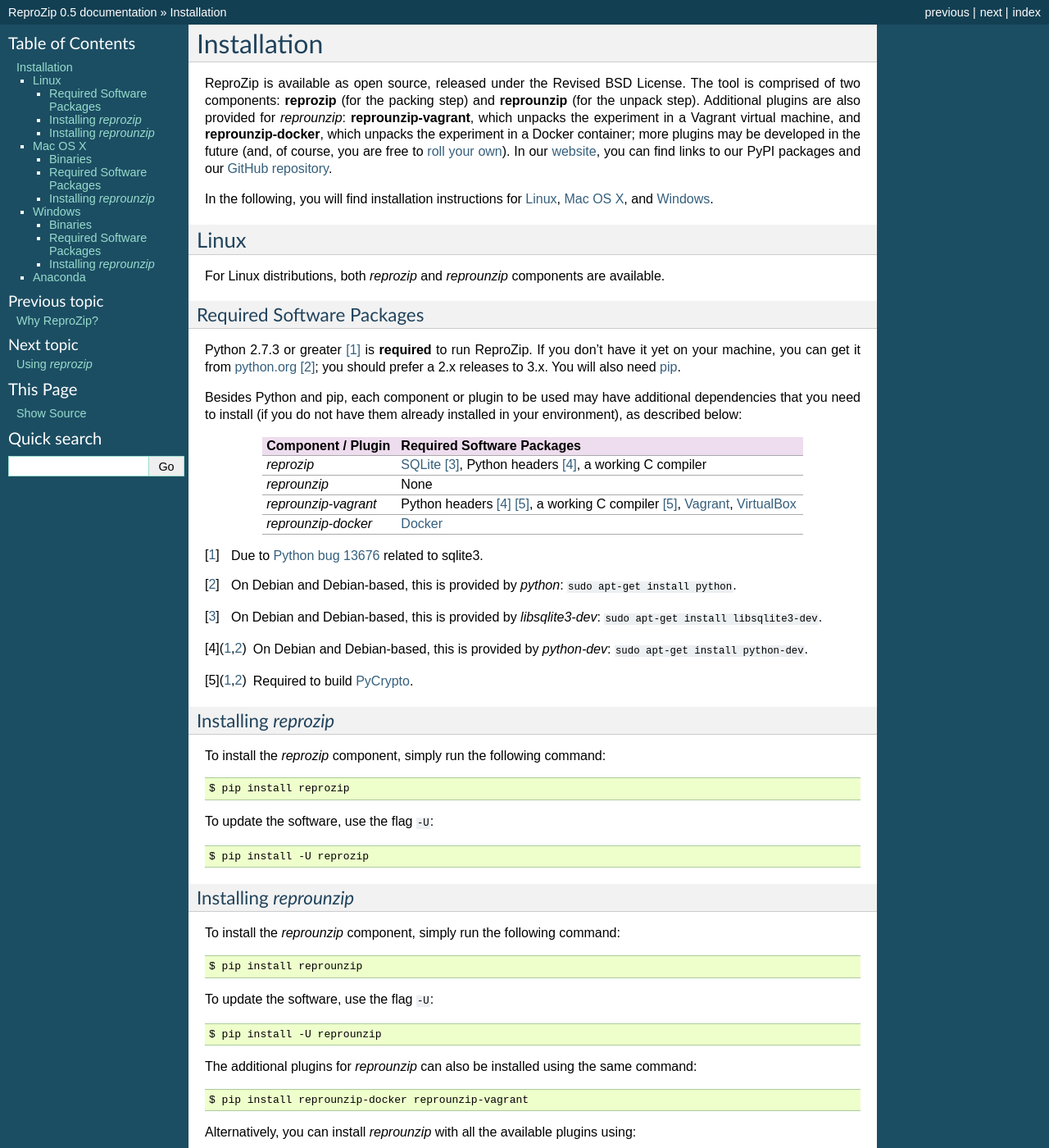
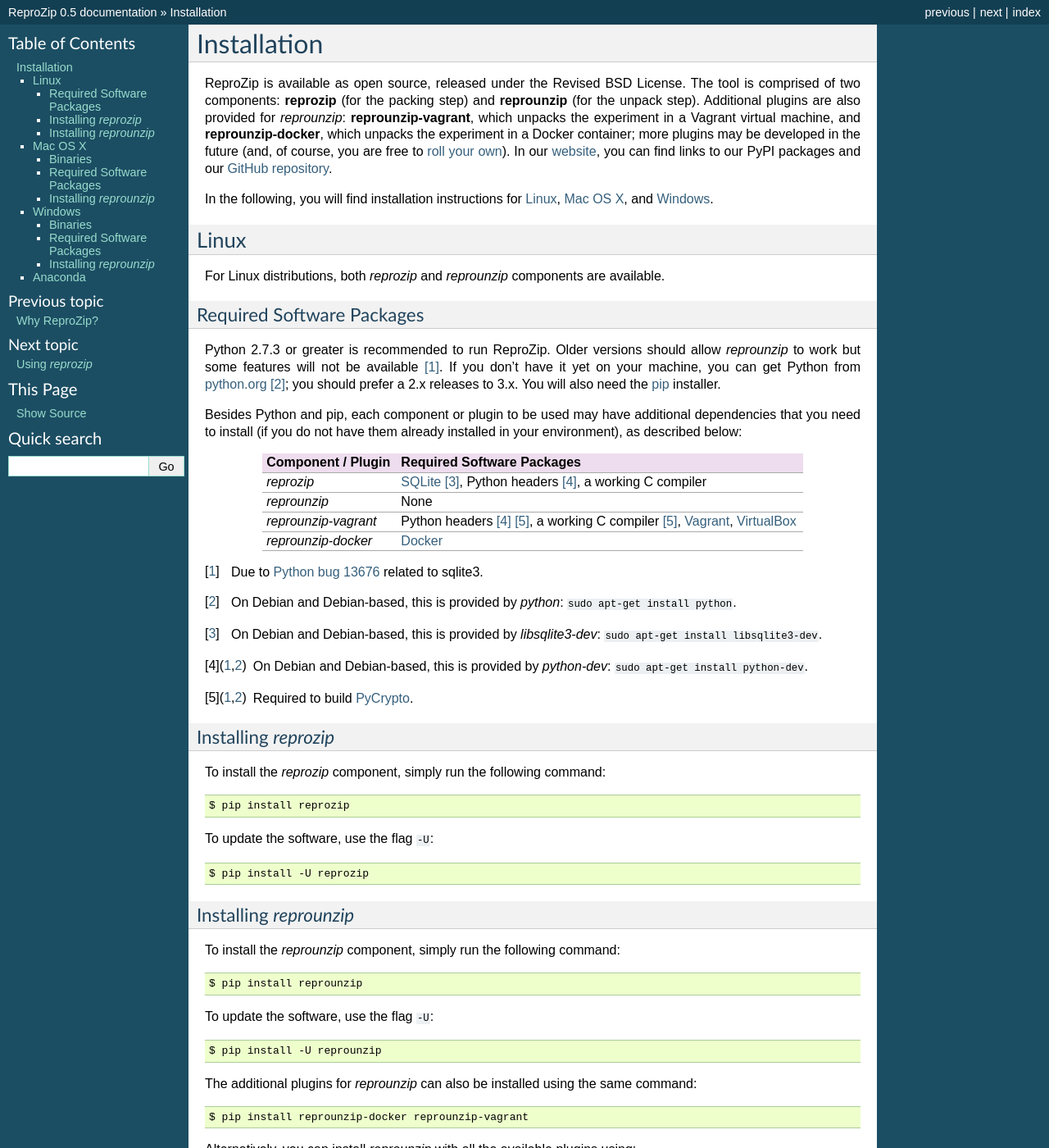
Before and after one commit to VIDA-NYU/reprozip, a Sphinx documentation site: the page built from docs/source/install.rst, in a window 1280 px wide and 1400 px high. Shown: the whole window at 82% size. Built offline with Sphinx 7.4.7, drawn with Linux system fonts in a browser that asks for light colours; some of the changed text lies outside the part shown.

Commit message:
Updates install.rst: reprounzip now works on 2.6

```diff
--- a/docs/source/install.rst
+++ b/docs/source/install.rst
@@ -16,7 +16,7 @@
 Required Software Packages
 --------------------------
 
-Python 2.7.3 or greater [#bug]_ is **required** to run ReproZip. If you don't have it yet on your machine, you can get it from `python.org <https://www.python.org/>`_ [#deb]_; you should prefer a 2.x releases to 3.x. You will also need `pip <https://pip.pypa.io/en/latest/installing.html>`_.
+Python 2.7.3 or greater is recommended to run ReproZip. Older versions should allow *reprounzip* to work but some features will not be available [#bug]_. If you don't have it yet on your machine, you can get Python from `python.org <https://www.python.org/>`_ [#deb]_; you should prefer a 2.x releases to 3.x. You will also need the `pip <https://pip.pypa.io/en/latest/installing.html>`_ installer.
 
 Besides Python and pip, each component or plugin to be used may have additional dependencies that you need to install (if you do not have them already installed in your environment), as described below:
 
@@ -88,7 +88,7 @@
 Required Software Packages
 --------------------------
 
-Python 2.7.3 or greater [#bug2]_ is **required** to run ReproZip. If you don't have it yet on your machine, you can get it from `python.org <https://www.python.org/>`_; you should prefer a 2.x releases to 3.x. You will also need `pip <https://pip.pypa.io/en/latest/installing.html>`_.
+Python 2.7.3 or greater is recommended to run ReproZip. Older versions should allow *reprounzip* to work but some features will not be available [#bug2]_. If you don't have it yet on your machine, you can get Python from `python.org <https://www.python.org/>`_; you should prefer a 2.x releases to 3.x. You will also need the `pip <https://pip.pypa.io/en/latest/installing.html>`_ installer.
 
 Besides Python and pip, each component or plugin to be used may have additional dependencies that you need to install (if you do not have them already installed in your environment), as described below:
 
@@ -151,7 +151,7 @@
 Required Software Packages
 --------------------------
 
-Python 2.7.3 or greater [#bug3]_ is **required** to run ReproZip. If you don't have it yet on your machine, you can get it from `python.org <https://www.python.org/>`_; you should prefer a 2.x releases to 3.x. You will also need `pip <https://pip.pypa.io/en/latest/installing.html>`_.
+Python 2.7.3 or greater is recommended to run ReproZip. Older versions should allow *reprounzip* to work but some features will not be available [#bug3]_. If you don't have it yet on your machine, you can get Python from `python.org <https://www.python.org/>`_; you should prefer a 2.x releases to 3.x. You will also need the `pip <https://pip.pypa.io/en/latest/installing.html>`_ installer.
 
 Besides Python and pip, each component or plugin to be used may have additional dependencies that you need to install (if you do not have them already installed in your environment), as described below:
 
```
